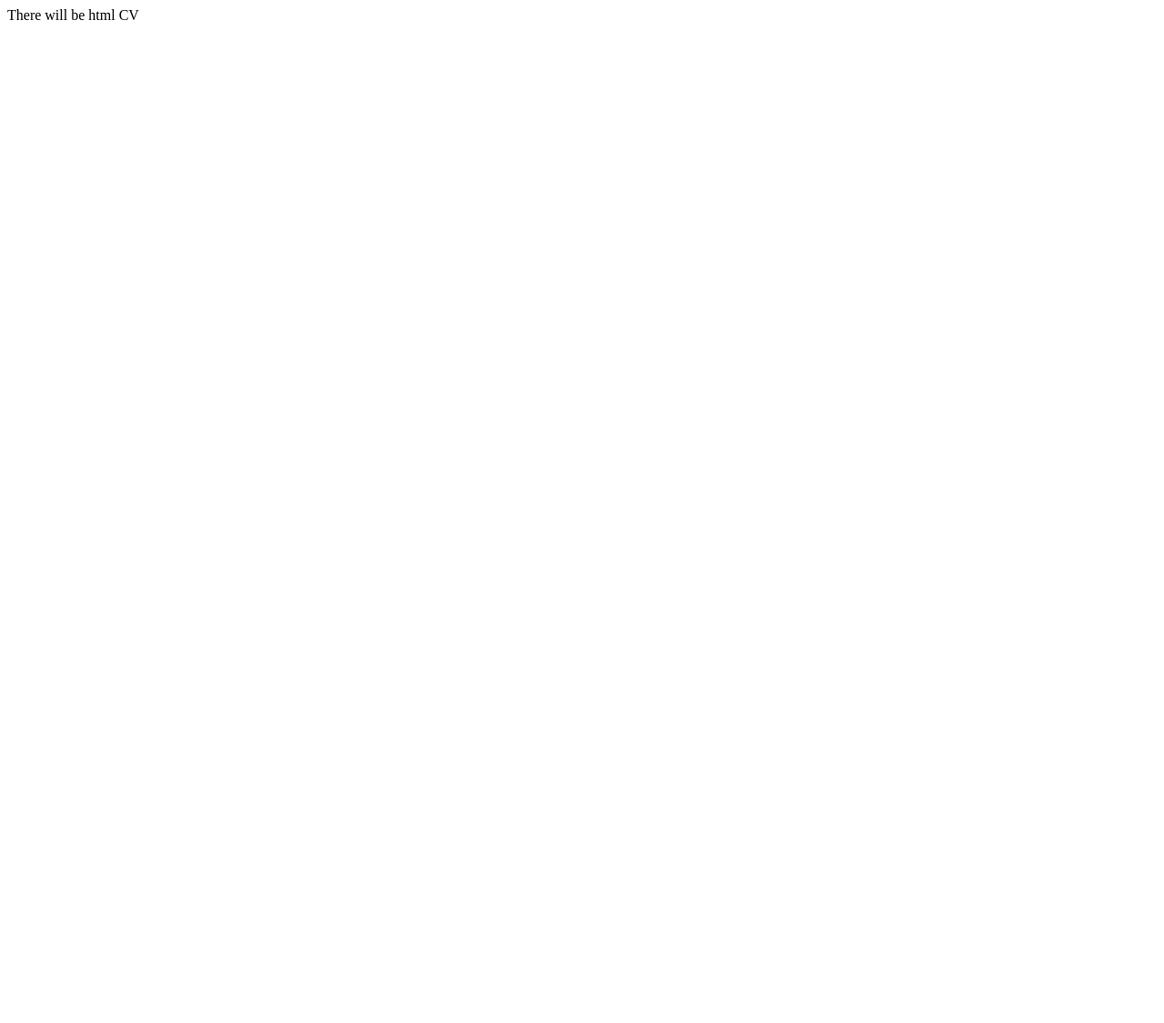
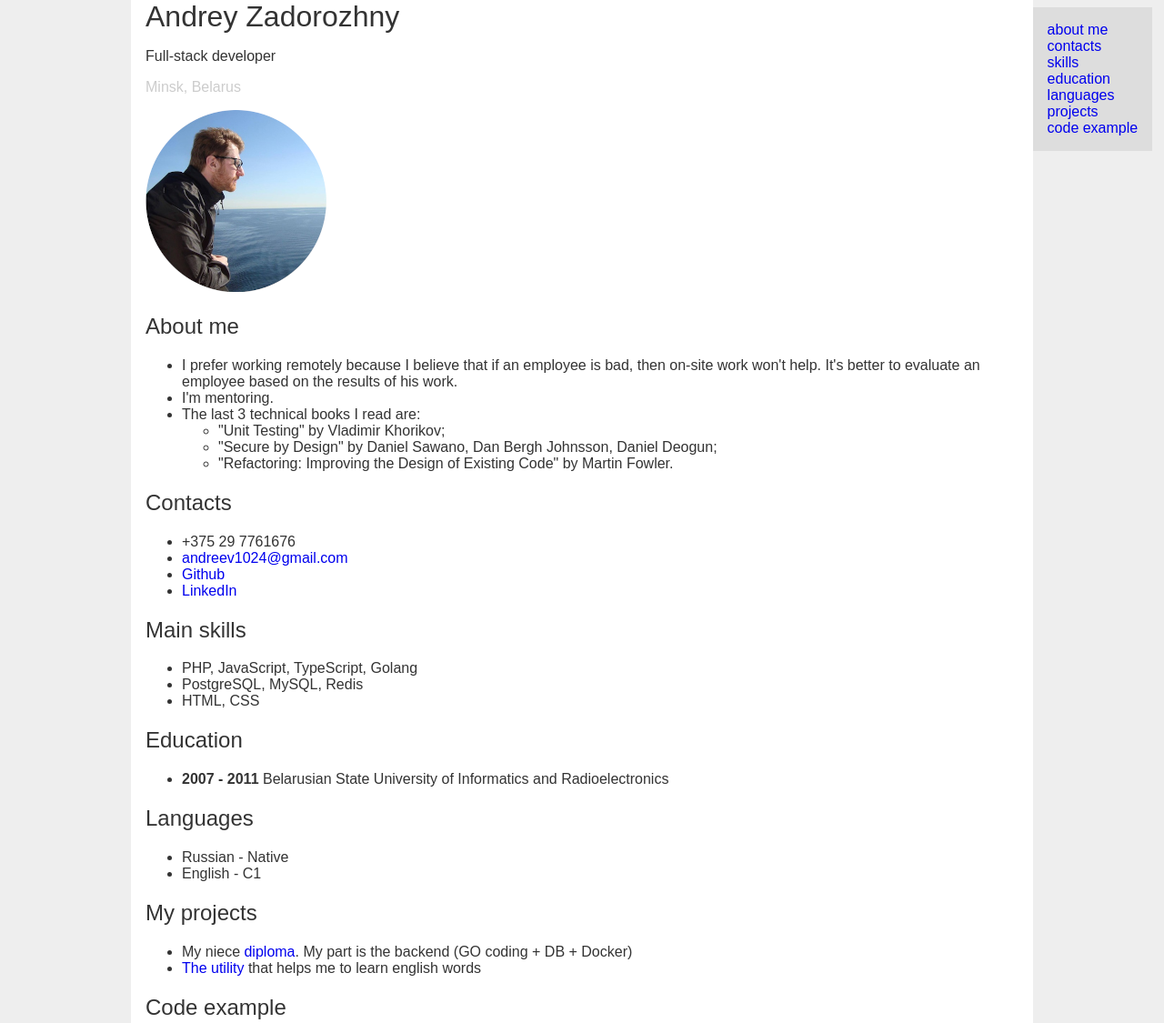
Before and after one commit to andreev1024/rsschool-cv, a plain HTML site: page index.html in a window 1280 px wide. Shown: the top 1125 px of the page at 91% size. Before the commit the page ends 800 px from the top, so only its background shows below. Drawn offline with Linux system fonts and the light colour scheme.

Commit message:
feat: add html+css CV

```diff
--- a/index.html
+++ b/index.html
@@ -1 +1,156 @@
-There will be html CV
+<!DOCTYPE html>
+<html lang="ru">
+    <head>
+        <meta charset="utf-8" />
+        <link rel="stylesheet" href="./style.css" />
+        <title>Andrey Zadorozhny CV</title>
+    </head>
+    <body>
+        <header>
+            <h1>Andrey Zadorozhny</h1>
+            <p>Full-stack developer</p>
+            <p id="location">Minsk, Belarus</p>
+            <img src="./me.png" alt="Andrey Zadorozhny pic" />
+        </header>
+        <main>
+            <nav>
+                <ul>
+                    <li><a href="#about-me">about me</a></li>
+                    <li><a href="#contacts">contacts</a></li>
+                    <li><a href="#skills">skills</a></li>
+                    <li><a href="#education">education</a></li>
+                    <li><a href="#languages">languages</a></li>
+                    <li><a href="#projects">projects</a></li>
+                    <li><a href="#code">code example</a></li>
+                </ul>
+            </nav>
+            <article>
+                <h2 id="about-me">About me</h2>
+                <ul>
+                    <li>
+                        I prefer working remotely because I believe that if an employee is
+                        bad, then on-site work won't help. It's better to evaluate an
+                        employee based on the results of his work.
+                    </li>
+                    <li>I'm mentoring.</li>
+                    <li>
+                        The last 3 technical books I read are:
+                        <ul>
+                            <li>"Unit Testing" by Vladimir Khorikov;</li>
+                            <li>
+                                "Secure by Design" by Daniel Sawano, Dan Bergh Johnsson,
+                                Daniel Deogun;
+                            </li>
+                            <li>
+                                "Refactoring: Improving the Design of Existing Code" by
+                                Martin Fowler.
+                            </li>
+                        </ul>
+                    </li>
+                </ul>
+
+                <h2 id="contacts">Contacts</h2>
+                <ul>
+                    <li>+375 29 7761676</li>
+                    <li>
+                        <a href="mailto:andreev1024@gmail.com">andreev1024@gmail.com</a>
+                    </li>
+                    <li><a href="https://github.com/andreev1024">Github</a></li>
+                    <li>
+                        <a href="https://www.linkedin.com/in/andreev1024/">LinkedIn</a>
+                    </li>
+                </ul>
+
+                <h2 id="skills">Main skills</h2>
+                <ul>
+                    <li>PHP, JavaScript, TypeScript, Golang</li>
+                    <li>PostgreSQL, MySQL, Redis</li>
+                    <li>HTML, CSS</li>
+                </ul>
+
+                <h2 id="education">Education</h2>
+                <ul>
+                    <li>
+                        <strong>2007 - 2011</strong> Belarusian State University of
+                        Informatics and Radioelectronics
+                    </li>
+                </ul>
+
+                <h2 id="languages">Languages</h2>
+                <ul>
+                    <li>Russian - Native</li>
+                    <li>English - C1</li>
+                </ul>
+
+                <h2 id="projects">My projects</h2>
+                <ul>
+                    <li>
+                        My niece
+                        <a href="https://github.com/andreev1024/ndiploma">diploma</a>. My
+                        part is the backend (GO coding + DB + Docker)
+                    </li>
+                    <li>
+                        <a href="https://github.com/andreev1024/words">The utility</a>
+                        that helps me to learn english words
+                    </li>
+                </ul>
+
+                <h2 id="code">Code example</h2>
+                <pre>
+                <code>
+func (s *APIServer) adminMainPage(w http.ResponseWriter, req *http.Request) error {
+    session, _ := s.sessions.Get(req, SessionName)
+    _, sessionExist := session.Values[SessionKey]
+    if !sessionExist {
+        http.Redirect(w, req, AdminLoginPage, http.StatusSeeOther)
+        return nil
+    }
+
+    t, err := template.ParseFiles(
+        "templates/admin/main.go.tmpl",
+        "templates/admin/layout.go.tmpl"
+    )
+    if err != nil {
+        return err
+    }
+
+    consultRequests, err := s.storage.GetLast100ConsultRequest()
+    if err != nil {
+        return err
+    }
+
+    data := struct {
+        Title           string
+        ConsultRequests []storage.ConsultRequest
+    }{
+        Title:           "Admin Main Page",
+        ConsultRequests: consultRequests,
+    }
+
+    return t.ExecuteTemplate(w, "base", data)
+}
+                </code>
+            </pre>
+            </article>
+        </main>
+        <footer>
+            <div class="links">
+                <a href="https://github.com/andreev1024">
+                    <img
+                        src="./assets/images/github-mark.png"
+                        alt="Me on Github"
+                        class="github-mark"
+                    />
+                </a>
+                <a href="https://rs.school/js">
+                    <img
+                        src="./assets/images/rs_school_js.svg"
+                        alt="RsSchool"
+                        class="rsschool-mark"
+                    />
+                </a>
+            </div>
+            2023
+        </footer>
+    </body>
+</html>
--- a/style.css
+++ b/style.css
@@ -0,0 +1,52 @@
+html {
+    background-color: #eee;
+    font-family: Arial, Helvetica, sans-serif;
+    color: #333;
+}
+
+body {
+    padding: 0 1em;
+    margin: 0 auto;
+    width: 960px;
+    background-color: white;
+}
+
+nav {
+    background-color: #ddd;
+    position: fixed;
+    right: 1%;
+    top: 1%;
+}
+
+nav ul {
+    list-style-type: none;
+    padding: 1em;
+    margin: 0;
+}
+
+a {
+    text-decoration: inherit;
+}
+
+h1,
+h2 {
+    font-weight: normal;
+}
+
+h1 {
+    margin: 0;
+}
+
+header #location {
+    color: #ccc;
+}
+
+footer .github-mark {
+    width: auto;
+    height: 28px;
+}
+
+footer .rsschool-mark {
+    width: auto;
+    height: 28px;
+}
```
Also changed, not shown: assets/images/github-mark.png (added), assets/images/rs_school_js.svg (added), 1 other file.
